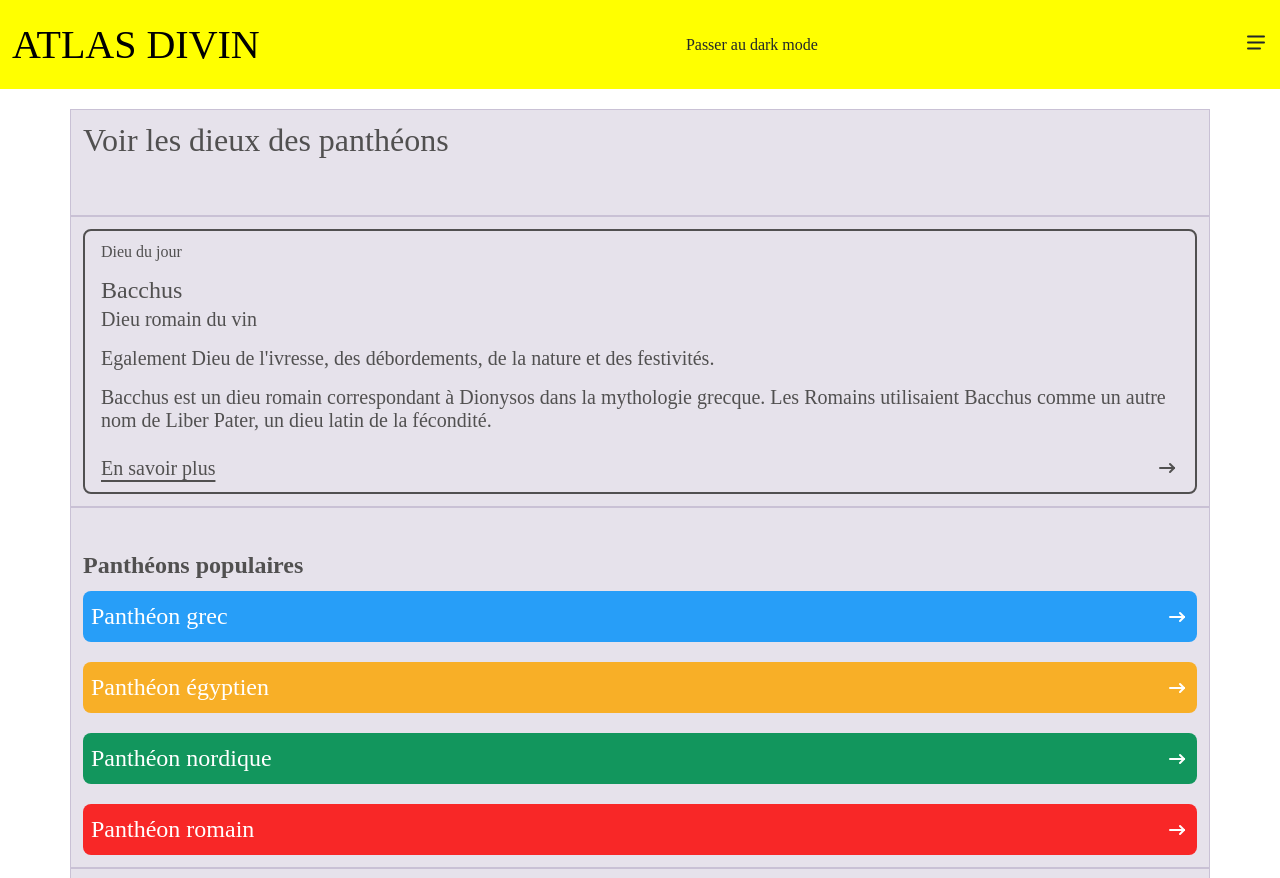
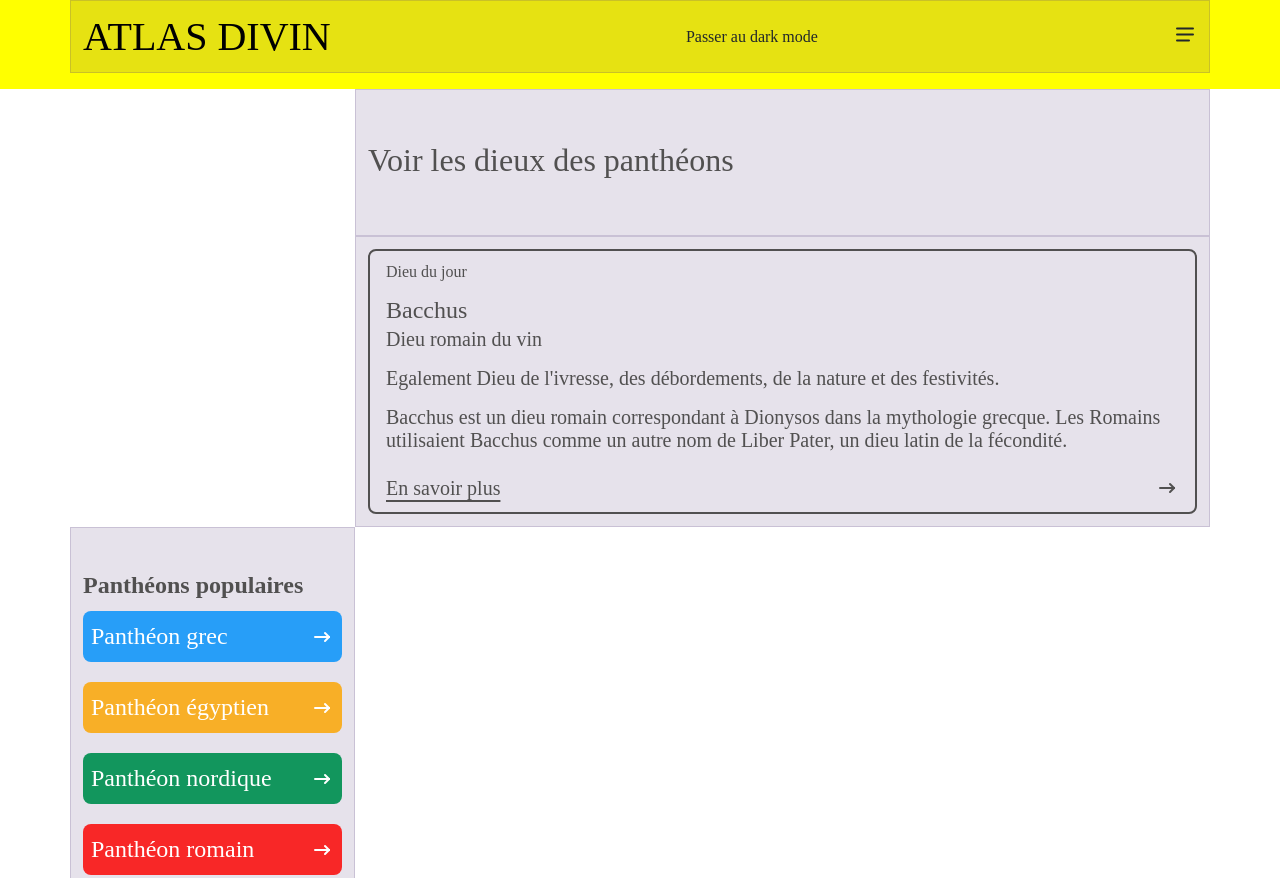
Before and after one commit to simonruchet/EX-1-MYTHOLOGIE, a website built with Parcel: page src/index.html in a window 1280 px wide. Shown: the top 878 px of the page. Built offline with nearby package versions, Linux system fonts and the light colour scheme; a web font is replaced by a local one.

Commit message:
premier article responsive

```diff
--- a/src/index.html
+++ b/src/index.html
@@ -24,13 +24,24 @@
         </ul>
       </nav>
     </header> -->
-
     <header>
+      <div class="container">
+        <div class="row">
+          <div class="col-12">
+            <div class="header-content">
               <div class="header-logo">ATLAS DIVIN</div>
-      <button type="button" id="dark-mode-btn" class="header-dark-mode-btn">
+              <button
+                type="button"
+                id="dark-mode-btn"
+                class="header-dark-mode-btn"
+              >
                 Passer au dark mode
               </button>
-      <button type="button" id="light-mode-btn" class="header-light-mode-btn">
+              <button
+                type="button"
+                id="light-mode-btn"
+                class="header-light-mode-btn"
+              >
                 Passer au light mode
               </button>
               <button>
@@ -76,11 +87,16 @@
                   </defs>
                 </svg>
               </button>
+            </div>
+          </div>
+        </div>
+      </div>
     </header>
+
     <main>
       <div class="container">
         <div class="row">
-          <div class="col-12">
+          <div class="col-12 col-xl-9 offset-xl-3">
             <h1>Voir les dieux des panthéons</h1>
           </div>
         </div>
@@ -88,7 +104,7 @@
 
       <div class="container">
         <div class="row">
-          <div class="col-12">
+          <div class="col-12 col-xl-9 offset-xl-3">
             <section class="god-day-article">
               <article>
                 <div class="god-day-article-text-content">
@@ -155,7 +171,7 @@
       </div>
       <div class="container">
         <div class="row">
-          <div class="col-12">
+          <div class="col-12 col-xl-3">
             <section class="popular-pantheons">
               <article>
                 <h6>Panthéons populaires</h6>
@@ -325,7 +341,7 @@
 
       <div class="container">
         <div class="row">
-          <div class="col-12">
+          <div class="col-12 col-xl-9 offset-xl-3">
             <section class="cards">
               <div class="row">
                 <div class="col-6">
--- a/src/scss/_base.scss
+++ b/src/scss/_base.scss
@@ -35,6 +35,7 @@
   font-weight: 400;
   padding-bottom: 24px;
   margin-bottom: 20px;
+  margin-top: 40px;
 }
 
 h1,
--- a/src/scss/modules/_header.scss
+++ b/src/scss/modules/_header.scss
@@ -1,12 +1,13 @@
 header {
+  background-color: var(--color-background);
+  height: 89px;
+}
+
+.header-content {
   display: flex;
-  height: 89px;
-  padding: 20px 12px;
   justify-content: space-between;
   align-items: center;
   // background: var(--Background-components);
-  background-color: var(--color-background);
-  margin-bottom: 20px;
   .header-logo {
     color: var(--Text-secondary);
     font-family: "Caesar Dressing";
```
Lines whose indentation alone changed are shown as unchanged.
